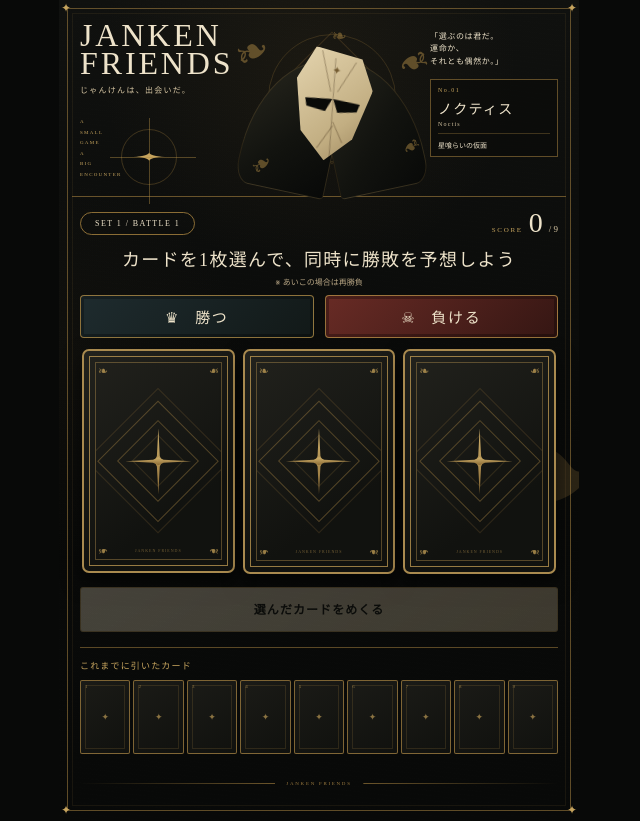
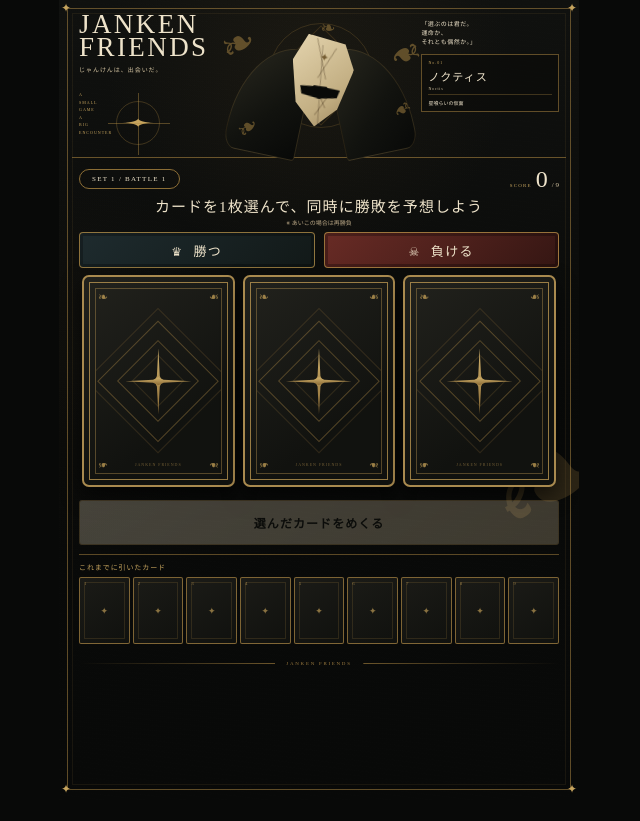
Before and after one commit to wani01-dot/reimagined-octo-fortnight, a Next.js app: page / in a window 1280 px wide. Shown: the whole page, without its empty margins (321-961 px from the left). After the commit the page ends 800 px from the top, so only its background shows below. Built offline with nearby package versions, Linux system fonts and the light colour scheme.

Commit message:
Update globals.css

```diff
--- a/app/globals.css
+++ b/app/globals.css
@@ -2531,3 +2531,458 @@ button {
     font-size: 32px;
   }
 }
+/* =========================================================
+   ONE SCREEN FIT
+   履歴カードまで1画面に収める
+========================================================= */
+
+/* 全体の上下余白を圧縮 */
+.screen {
+  padding-top:
+    calc(8px + env(safe-area-inset-top));
+
+  padding-bottom:
+    calc(12px + env(safe-area-inset-bottom));
+}
+
+
+/* =========================================================
+   敵エリア
+========================================================= */
+
+.top-panel {
+  height: 150px;
+
+  padding:
+    5px 7px 4px;
+
+  grid-template-columns:
+    0.92fr 1.28fr 0.9fr;
+}
+
+
+/* タイトル */
+
+.title-block h1 {
+  font-size: clamp(19px, 5.9vw, 27px);
+
+  line-height: 0.87;
+}
+
+.title-block p {
+  margin-top: 5px;
+
+  font-size: 6px;
+}
+
+
+/* 左の英字 */
+
+.tiny-copy {
+  top: 78px;
+
+  font-size: 4px;
+
+  line-height: 1.9;
+}
+
+
+/* 左の円 */
+
+.compass {
+  width: 44px;
+  height: 44px;
+
+  left: 37px;
+  top: 88px;
+}
+
+.compass::before {
+  height: 62px;
+
+  top: -9px;
+}
+
+.compass::after {
+  width: 62px;
+
+  left: -9px;
+}
+
+
+/* =========================================================
+   敵
+========================================================= */
+
+.enemy-art {
+  height: 141px;
+}
+
+.enemy-circle {
+  width: 105px;
+  height: 105px;
+
+  top: 10px;
+}
+
+.enemy-mask {
+  width: 62px;
+  height: 91px;
+
+  top: 23px;
+}
+
+.enemy-cloak {
+  height: 111px;
+}
+
+.cloak-left,
+.cloak-right {
+  width: 73px;
+}
+
+.enemy-copy {
+  padding-top: 7px;
+}
+
+.enemy-copy blockquote {
+  font-size: 6px;
+
+  line-height: 1.5;
+}
+
+.enemy-name-card {
+  margin-top: 7px;
+
+  padding:
+    5px 6px;
+}
+
+.enemy-name-card small {
+  font-size: 4px;
+}
+
+.enemy-name-card strong {
+  margin-top: 3px;
+
+  font-size: 11px;
+}
+
+.enemy-name-card em {
+  padding:
+    2px 0 3px;
+
+  font-size: 4px;
+}
+
+.enemy-name-card span {
+  margin-top: 4px;
+
+  font-size: 5px;
+}
+
+
+/* =========================================================
+   BATTLEヘッダー
+========================================================= */
+
+.battle-panel {
+  padding:
+    5px 7px 0;
+}
+
+.battle-meta {
+  height: 31px;
+}
+
+.battle-number {
+  padding:
+    5px 12px;
+
+  font-size: 7px;
+}
+
+.score-box {
+  gap: 4px;
+}
+
+.score-box span {
+  font-size: 5px;
+}
+
+.score-box strong {
+  font-size: 24px;
+}
+
+.score-box small {
+  font-size: 7px;
+}
+
+
+/* =========================================================
+   説明
+========================================================= */
+
+.instruction {
+  padding:
+    3px 0 5px;
+}
+
+.instruction h2 {
+  max-width: 96%;
+
+  font-size: clamp(11px, 3.5vw, 15px);
+
+  line-height: 1.35;
+}
+
+.instruction p {
+  margin-top: 1px;
+
+  font-size: 6px;
+}
+
+
+/* =========================================================
+   勝つ / 負ける
+========================================================= */
+
+.prediction-row {
+  gap: 9px;
+
+  margin:
+    0 auto 7px;
+}
+
+.prediction-button {
+  height: 36px;
+
+  font-size: 13px;
+}
+
+.prediction-button span {
+  margin-right: 10px;
+
+  font-size: 12px;
+}
+
+
+/* =========================================================
+   メインカード
+========================================================= */
+
+.main-cards {
+  gap: 8px;
+
+  /*
+    横幅は維持しつつ、
+    高さだけ少し抑える
+  */
+  padding:
+    0 3px;
+}
+
+.playing-card {
+  /*
+    数値を大きくすると
+    カードが横長になり高さが減る
+  */
+  aspect-ratio: 0.72;
+}
+
+
+/* 選択時 */
+
+.playing-card.is-selected {
+  transform:
+    translateY(-3px)
+    scale(1.012);
+}
+
+
+/* =========================================================
+   カード内部
+========================================================= */
+
+.top-left-card strong {
+  font-size:
+    clamp(
+      18px,
+      5.8vw,
+      26px
+    );
+}
+
+.main-hand {
+  width: 75%;
+  height: 59%;
+
+  left: 12.5%;
+  top: 18%;
+}
+
+.color-disc {
+  width: 65%;
+
+  left: 17.5%;
+}
+
+
+/* =========================================================
+   WIN / LOSE
+========================================================= */
+
+.result-overlay {
+  width:
+    calc(
+      (100% - 22px) / 3
+    );
+
+  aspect-ratio: 0.72;
+
+  top: -3px;
+}
+
+.position-0 {
+  left: 3px;
+}
+
+.position-1 {
+  left:
+    calc(
+      ((100% - 22px) / 3)
+      + 11px
+    );
+}
+
+.position-2 {
+  right: 3px;
+}
+
+.result-word {
+  margin-top: 5px;
+
+  font-size:
+    clamp(
+      28px,
+      8.5vw,
+      40px
+    );
+}
+
+.prediction-result {
+  margin-top: 6px;
+
+  padding:
+    4px 4px;
+}
+
+
+/* =========================================================
+   次の勝負へ
+========================================================= */
+
+.after-result {
+  padding-top: 7px;
+}
+
+.next-button {
+  height: 39px;
+
+  font-size: 12px;
+}
+
+
+/* =========================================================
+   履歴
+========================================================= */
+
+.history-panel {
+  margin-top: 9px;
+
+  padding-top: 7px;
+}
+
+.history-panel h3 {
+  margin:
+    0 0 5px;
+
+  font-size: 7px;
+}
+
+
+/*
+  ここは重要。
+
+  9枚を少し低くして、
+  全部見えるようにする。
+*/
+
+.history-cards {
+  gap: 3px;
+}
+
+.history-card {
+  aspect-ratio: 0.76;
+}
+
+
+/* 履歴の手 */
+
+.history-card .hand-art {
+  width: 78%;
+  height: 78%;
+
+  left: 11%;
+  top: 12%;
+}
+
+
+/* =========================================================
+   フッター
+========================================================= */
+
+.game-footer {
+  margin:
+    10px 8px 2px;
+}
+
+
+/* =========================================================
+   iPhone縦画面
+========================================================= */
+
+@media (max-width: 430px) {
+
+  .top-panel {
+    height: 146px;
+  }
+
+  .enemy-art {
+    height: 137px;
+  }
+
+  .instruction h2 {
+    font-size: 12px;
+  }
+
+  .playing-card {
+    aspect-ratio: 0.73;
+  }
+
+  .prediction-button {
+    height: 35px;
+  }
+
+  .next-button {
+    height: 38px;
+  }
+
+  .history-panel {
+    margin-top: 8px;
+  }
+
+  .game-footer {
+    margin-top: 8px;
+  }
+}
```
